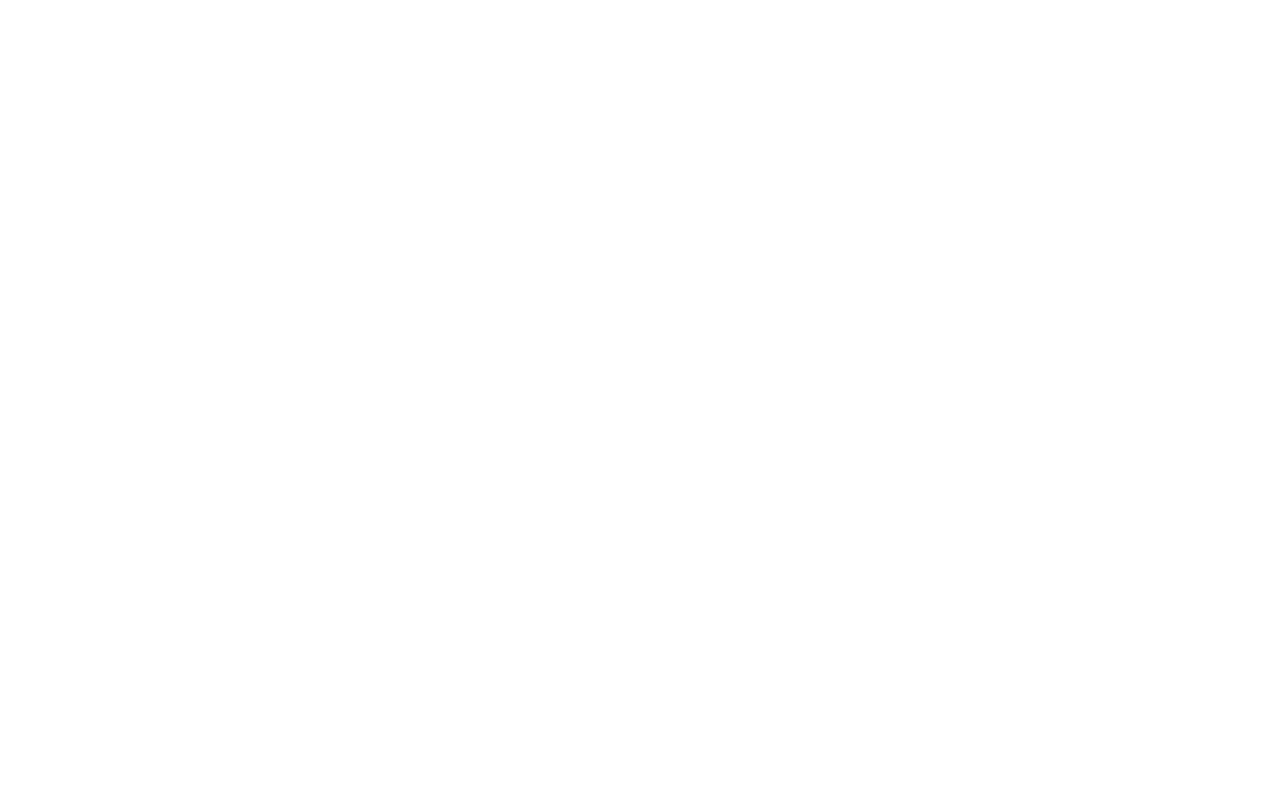
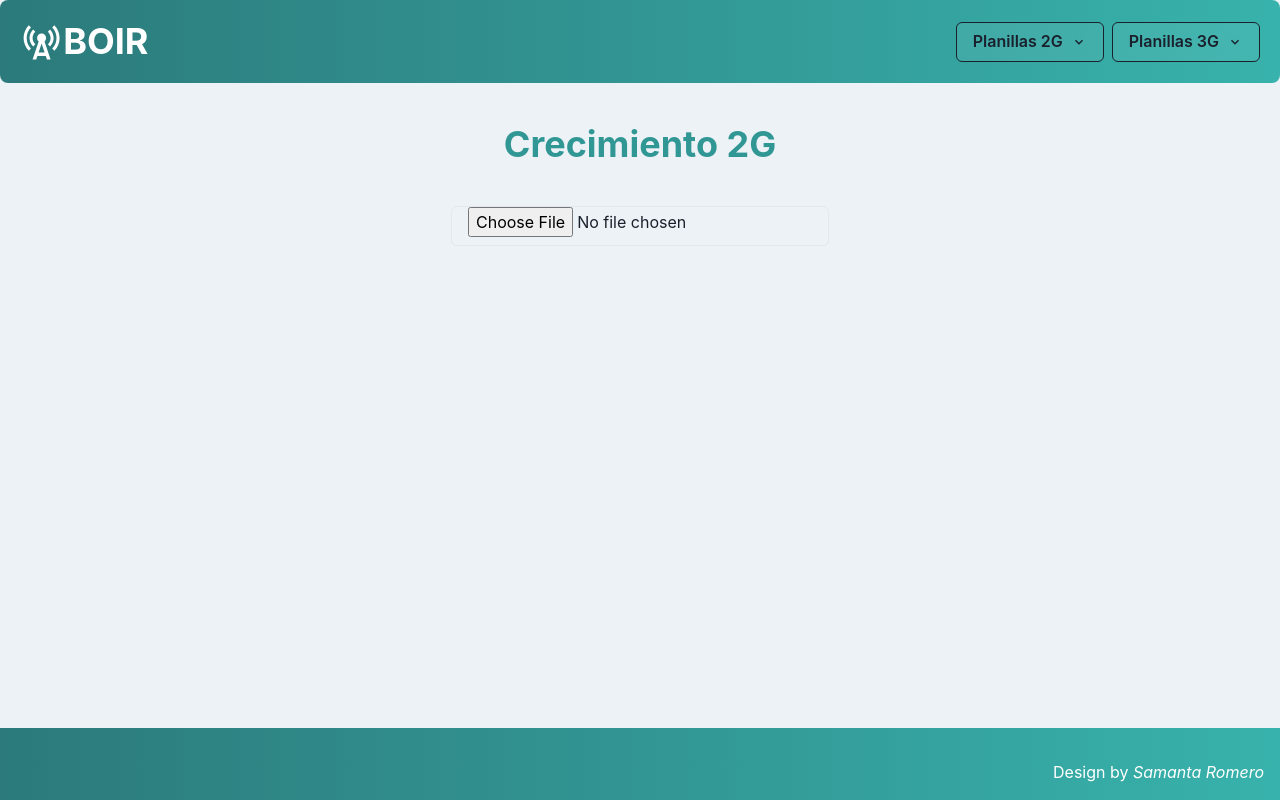
Before and after one commit to sami1793/cambio-frecuencia, a React (Vite) app: page /Creation2G in a window 1280 px wide. Before the commit this address had no page. Built offline with nearby package versions, Linux system fonts and the light colour scheme.

Commit message:
Se bloquea en nav el crecimiento que aún no está listo

```diff
--- a/src/App.jsx
+++ b/src/App.jsx
@@ -16,7 +16,7 @@ function App() {
         <Route path="/MSS3G" element={<MSS3G />} />
         <Route path="/RNCConector" element={<RNCConector />} />
         <Route path="/TRXDelete" element={<TRXDelete />} />
-        {/* <Route path="/Creation2G" element={<Creation2G />} /> */}
+        <Route path="/Creation2G" element={<Creation2G />} />
       </Route>
     </Routes>
   );
--- a/src/components/NavApp.jsx
+++ b/src/components/NavApp.jsx
@@ -67,11 +67,11 @@ export const NavApp = () => {
                   Borrado TRX
                 </Link>
               </MenuItem>
-              <MenuItem color="teal.600">
+              {/* <MenuItem color="teal.600">
                 <Link as={NavLink} to="/Creation2G">
                   Crecimiento 2G
                 </Link>
-              </MenuItem>
+              </MenuItem> */}
             </MenuList>
           </Menu>
           <Menu>
```
